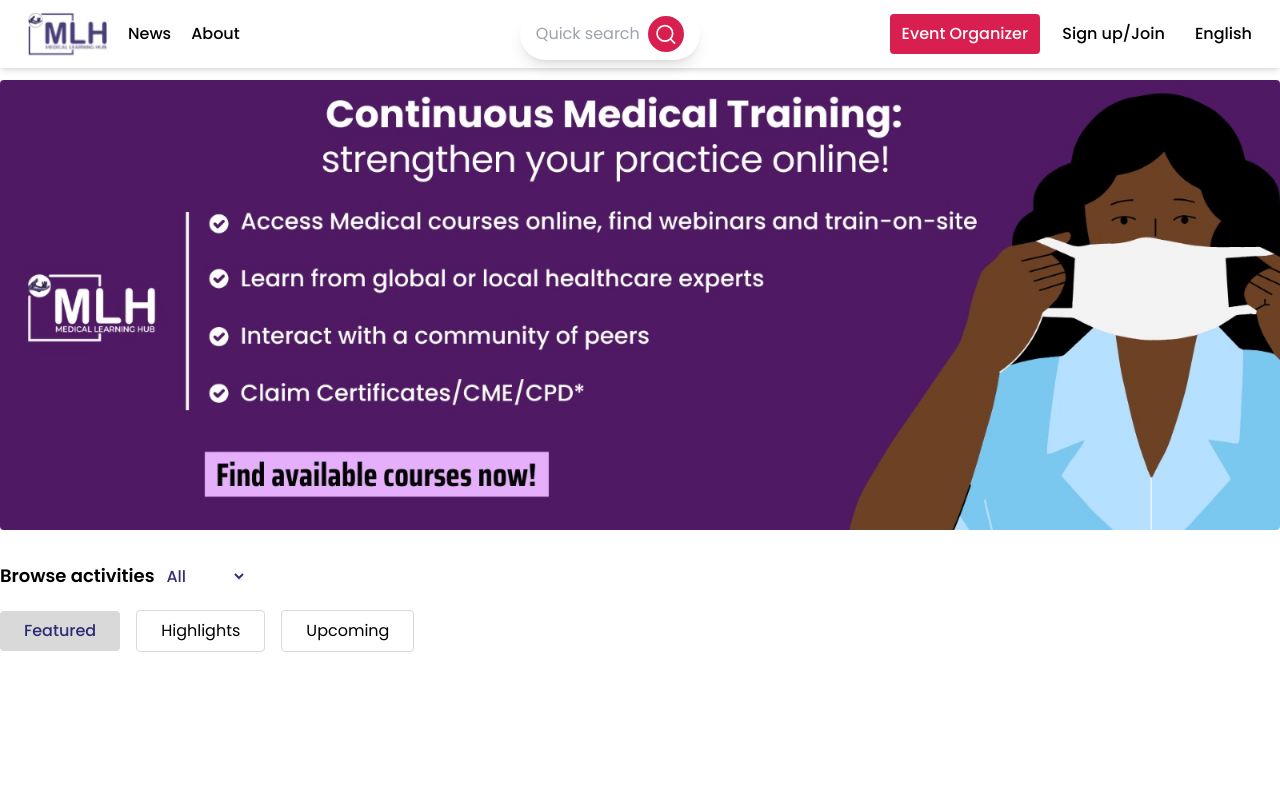
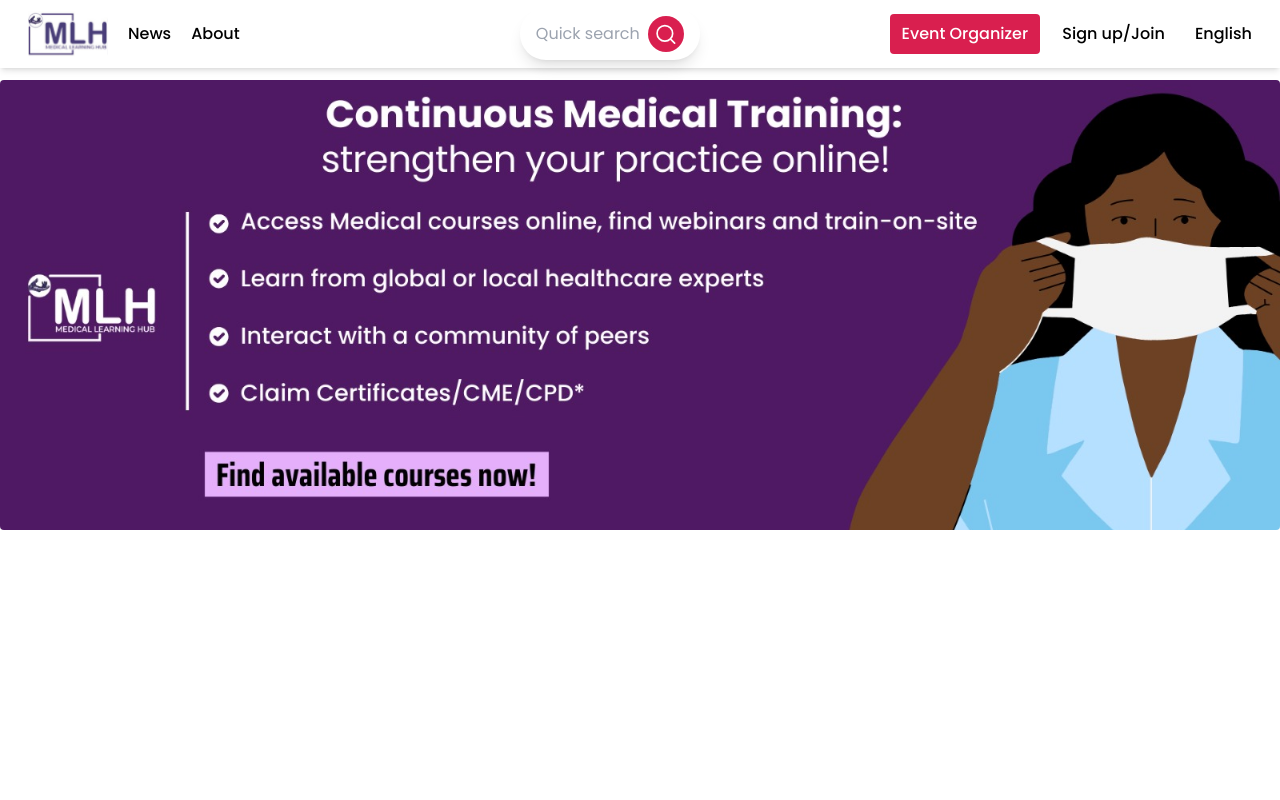
Before and after one commit to Arthur-Smart/MLH, a Next.js app: page / in a window 1280 px wide. Shown: the top 800 px of the page. Built offline with nearby package versions, Linux system fonts and the light colour scheme.

Commit message:
hide some sections

```diff
--- a/src/app/page.tsx
+++ b/src/app/page.tsx
@@ -46,7 +46,7 @@ const page = () => {
           className="banner_image"
         />
       </section>
-      <section className="container flex items-start items-center mt-5">
+      {/* <section className="container flex items-start items-center mt-5">
         <h2 className="font-semibold text-lg">Browse activities</h2>
         <select className="ml-2 text-base bg-transparent outline-0 text-[#3E2C78] font-medium">
           <option value="all">All</option>
@@ -68,7 +68,8 @@ const page = () => {
             {btn.title}
           </button>
         ))}
-      </section>
+      </section> */}
+      <section className=""></section>
       <div className="w-screen h-screen flex items-center justify-center flex flex-col px-4">
         <p className="text-2xl text-center">
           Our Landing page is being developed 😊?
```
